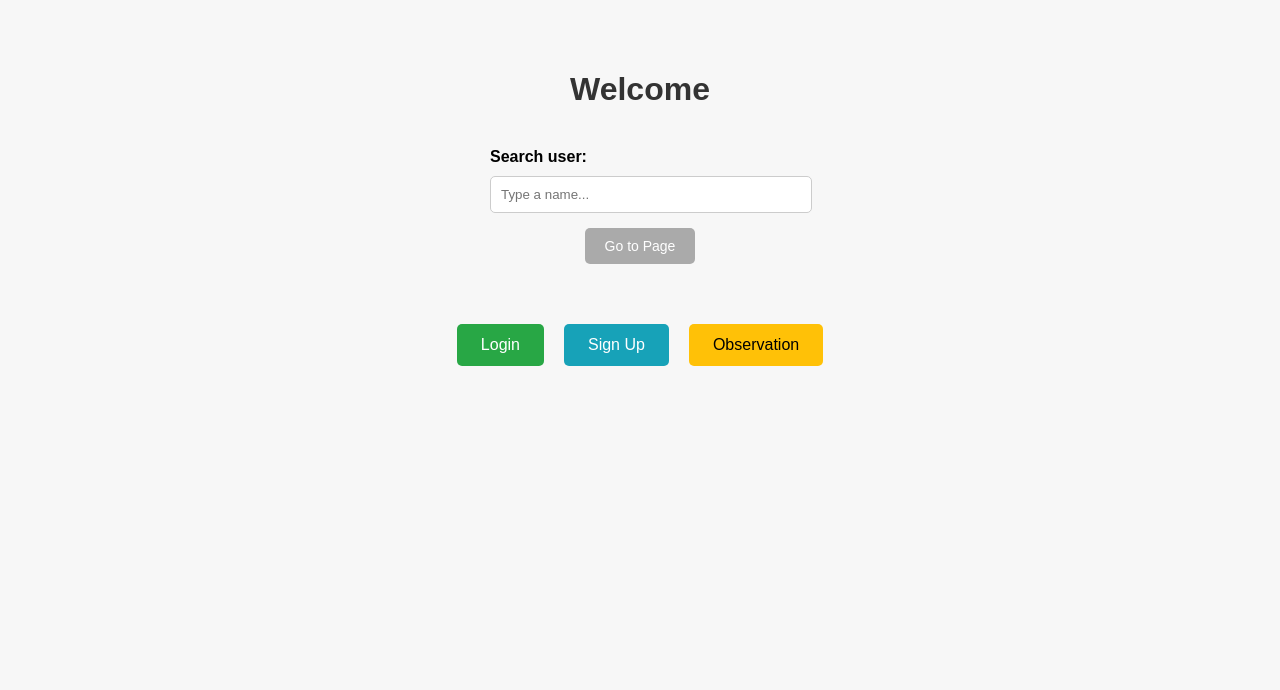
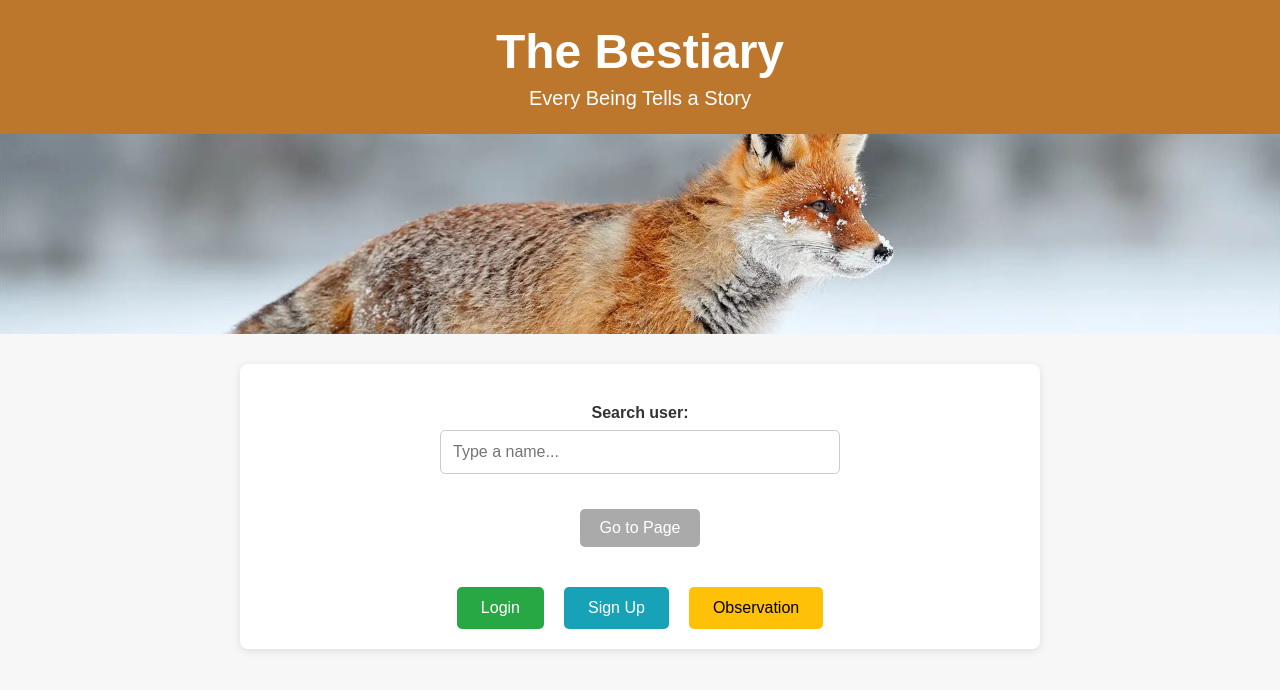
Before and after one commit to AlissaAudet/The-Bestiary, a Flask app: page / in a window 1280 px wide. Shown: the top 690 px of the page. Run offline with Flask 3, Linux system fonts and the light colour scheme.

Commit message:
refractor: home page
J'ai eu du fun avec le style

```diff
--- a/code/templates/index.html
+++ b/code/templates/index.html
@@ -2,72 +2,129 @@
 <html lang="en">
 <head>
     <meta charset="UTF-8">
-    <title>Welcome</title>
+    <title>The Bestiary</title>
     <script src="{{ url_for('static', filename='index.js') }}" defer></script>
     <style>
+        /* Reset & Global Styles */
+        * {
+            margin: 0;
+            padding: 0;
+            box-sizing: border-box;
+        }
+
         body {
             font-family: Arial, sans-serif;
             background: #f7f7f7;
-            padding: 50px;
-            margin: 0;
-            display: flex;
-            flex-direction: column;
-            align-items: center;
+            color: #333;
         }
 
-        h1 {
-            color: #333;
-            margin-bottom: 40px;
+        /* Header Styling (inspired by your Vue example) */
+        header.color-secondary {
+            background-color: #bc772d; /* Secondary background */
+            padding: 1.5rem 0;
         }
 
-        label {
-            font-weight: bold;
-            margin-bottom: 10px;
+        header .container-fluid {
+            width: 100%;
+            max-width: 1200px;
+            margin: 0 auto;
+            text-align: center;
+            color: #fff;
+            padding: 0 20px;
+        }
+
+        header h1.display-4 {
+            font-size: 3rem; /* Large display font */
+            font-weight: 700;
+            margin-bottom: 0.5rem;
+        }
+
+        header p.lead {
+            font-size: 1.25rem;
+            font-weight: 400;
+            color: white;
+            margin-bottom: 0;
+        }
+
+        /* Banner Image Section */
+        .banner {
+            width: 100%;
+            height: 200px; /* Fixed vertical space */
+            overflow: hidden;
+        }
+
+        .banner img {
+            width: 100%;
+            height: 100%;
+            object-fit: cover; /* Crop the image as needed */
             display: block;
         }
 
+        /* Main Content Container */
+        .content {
+            max-width: 800px;
+            margin: 30px auto;
+            background: #fff;
+            padding: 20px 40px;
+            border-radius: 8px;
+            box-shadow: 0 2px 8px rgba(0, 0, 0, 0.1);
+            text-align: center;
+        }
+
+        /* Updated User Search Section */
+        .search-container {
+            margin: 20px auto;
+            width: 100%;
+            max-width: 400px; /* Constrain the width to integrate nicely */
+            position: relative;
+        }
+
+        .search-container label {
+            display: block;
+            font-weight: bold;
+            margin-bottom: 8px;
+            text-align: center;
+        }
+
         #user-search {
-            width: 300px;
-            padding: 10px;
+            width: 100%;
+            padding: 12px;
+            font-size: 16px;
             border: 1px solid #ccc;
             border-radius: 5px;
-            margin-bottom: 5px;
         }
 
         #user-results {
             list-style: none;
+            margin-top: 5px;
             padding: 0;
-            margin: 0;
-            width: 300px;
+            width: 100%;
             border: 1px solid #ccc;
-            border-top: none;
-            background: white;
-            position: absolute;
-            z-index: 1000;
-            display: none;
+            background: #fff;
             max-height: 200px;
             overflow-y: auto;
-            border-radius: 0 0 5px 5px;
+            border-radius: 5px;
+            display: none;
         }
 
         #user-results li {
             padding: 10px;
             cursor: pointer;
-            transition: background-color 0.2s;
+            transition: background 0.2s;
         }
 
         #user-results li:hover {
             background-color: #007bff;
-            color: white;
+            color: #fff;
         }
 
         #go-to-user {
-            margin-top: 10px;
+            margin-top: 15px;
             padding: 10px 20px;
-            font-size: 14px;
+            font-size: 16px;
             border: none;
             background-color: #007bff;
-            color: white;
+            color: #fff;
             border-radius: 5px;
             cursor: pointer;
         }
@@ -77,10 +134,13 @@
             cursor: not-allowed;
         }
 
+        /* Navigation Buttons */
         .nav-buttons {
-            margin-top: 60px;
+            margin-top: 40px;
             display: flex;
             gap: 20px;
+            justify-content: center;
+            flex-wrap: wrap;
         }
 
         .nav-buttons button {
@@ -89,9 +149,9 @@
             border: none;
             border-radius: 5px;
             background-color: #28a745;
-            color: white;
+            color: #fff;
             cursor: pointer;
-            transition: background-color 0.2s;
+            transition: background 0.2s;
         }
 
         .nav-buttons button:hover {
@@ -108,35 +168,44 @@
 
         .nav-buttons button:nth-child(3) {
             background-color: #ffc107;
-            color: black;
+            color: #000;
         }
 
         .nav-buttons button:nth-child(3):hover {
             background-color: #e0a800;
         }
-
-        .search-container {
-            position: relative;
-            width: 300px;
-        }
-
     </style>
 </head>
 <body>
-<h1>Welcome</h1>
+<!-- Header Section -->
+<header class="color-secondary">
+    <div class="container-fluid">
+        <h1 class="display-4 fw-bolder">The Bestiary</h1>
+        <p class="lead fw-normal mb-0">
+            Every Being Tells a Story
+        </p>
+    </div>
+</header>
 
+<!-- Banner Image Section -->
+<div class="banner">
+    <!-- Replace with your actual image path -->
+    <img src="{{ url_for('static', filename='pictures/photo_home.png') }}" alt="Banner Image">
+</div>
+
+<!-- Main Content -->
+<div class="content">
     <div class="search-container">
         <label for="user-search">Search user:</label>
         <input type="text" id="user-search" placeholder="Type a name...">
         <ul id="user-results"></ul>
     </div>
-
     <button id="go-to-user" disabled>Go to Page</button>
-
     <div class="nav-buttons">
         <button onclick="window.location.href='/login'">Login</button>
         <button onclick="window.location.href='/signup'">Sign Up</button>
         <button onclick="window.location.href='/observation'">Observation</button>
     </div>
+</div>
 </body>
 </html>
```
Also changed, not shown: code/static/pictures/photo_home.png (added). Lines whose indentation alone changed are shown as unchanged.
